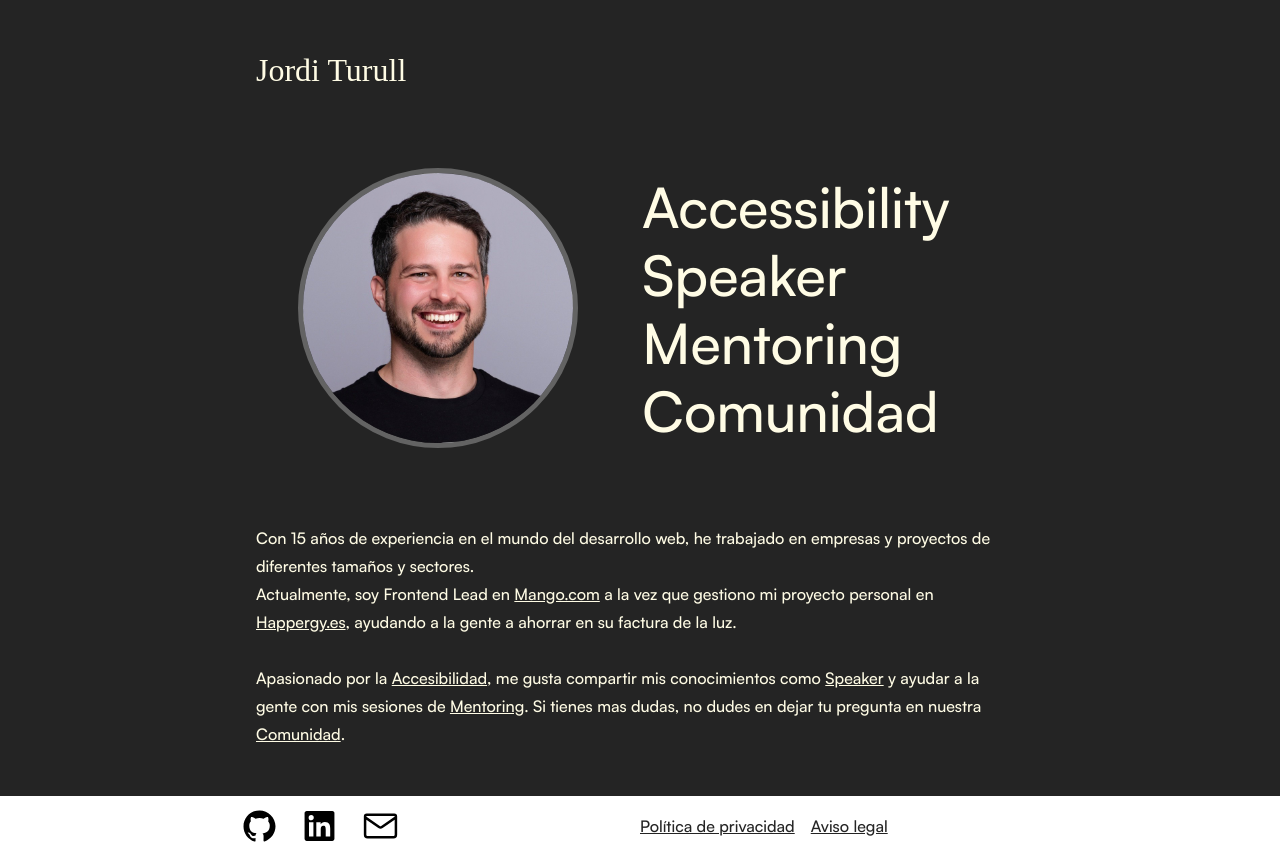
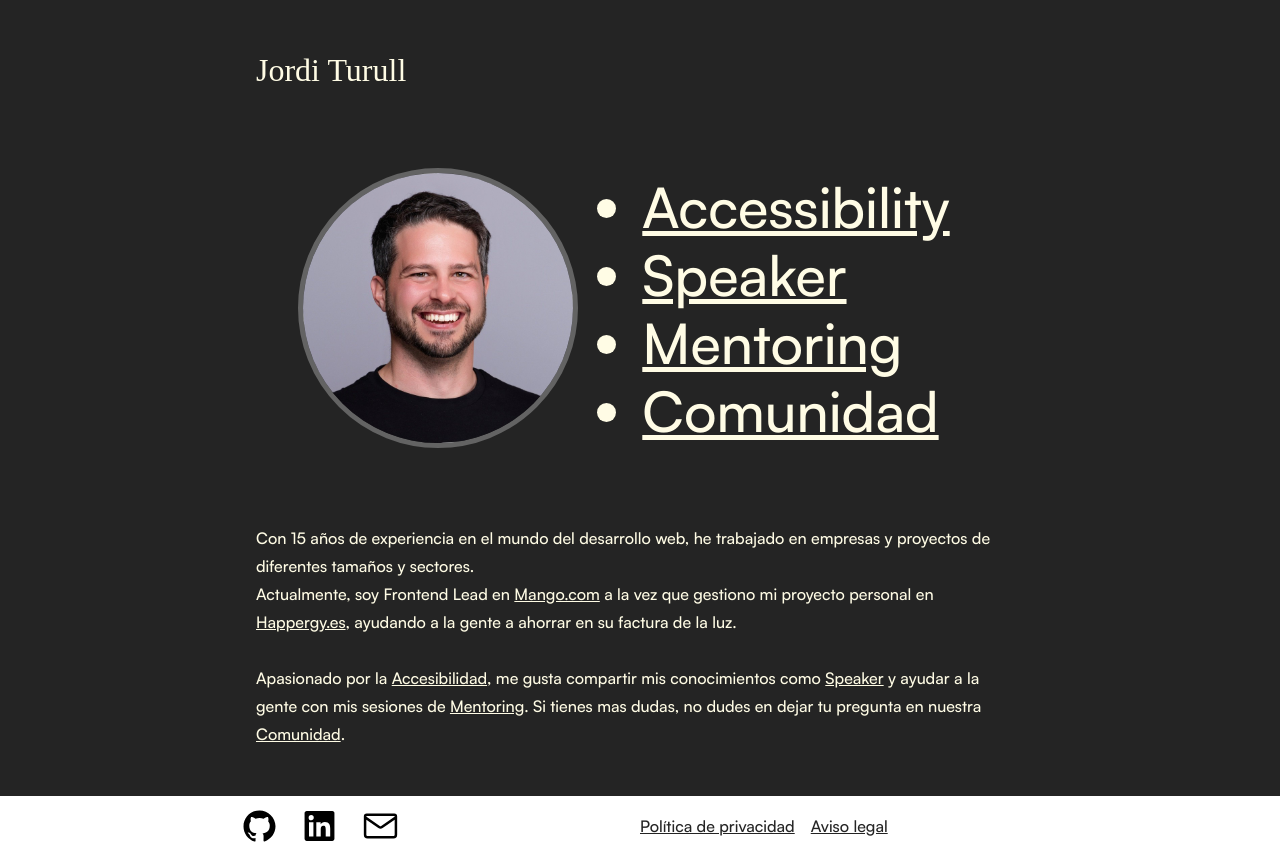
Before and after one commit to iXorx/me, a Next.js app: page / in a window 1280 px wide. Built offline with nearby package versions, Linux system fonts and the light colour scheme.

Commit message:
fix: linter

```diff
--- a/src/app/page.module.css
+++ b/src/app/page.module.css
@@ -26,7 +26,7 @@
 	padding: 3rem 1rem;
 	gap: 2rem;
 
-	a {
+	/* a {
 		text-decoration: none;
 	}
 
@@ -52,7 +52,7 @@
 
 	li::marker {
 		font-size: 0;
-	}
+	} */
 }
 
 .text {
```
